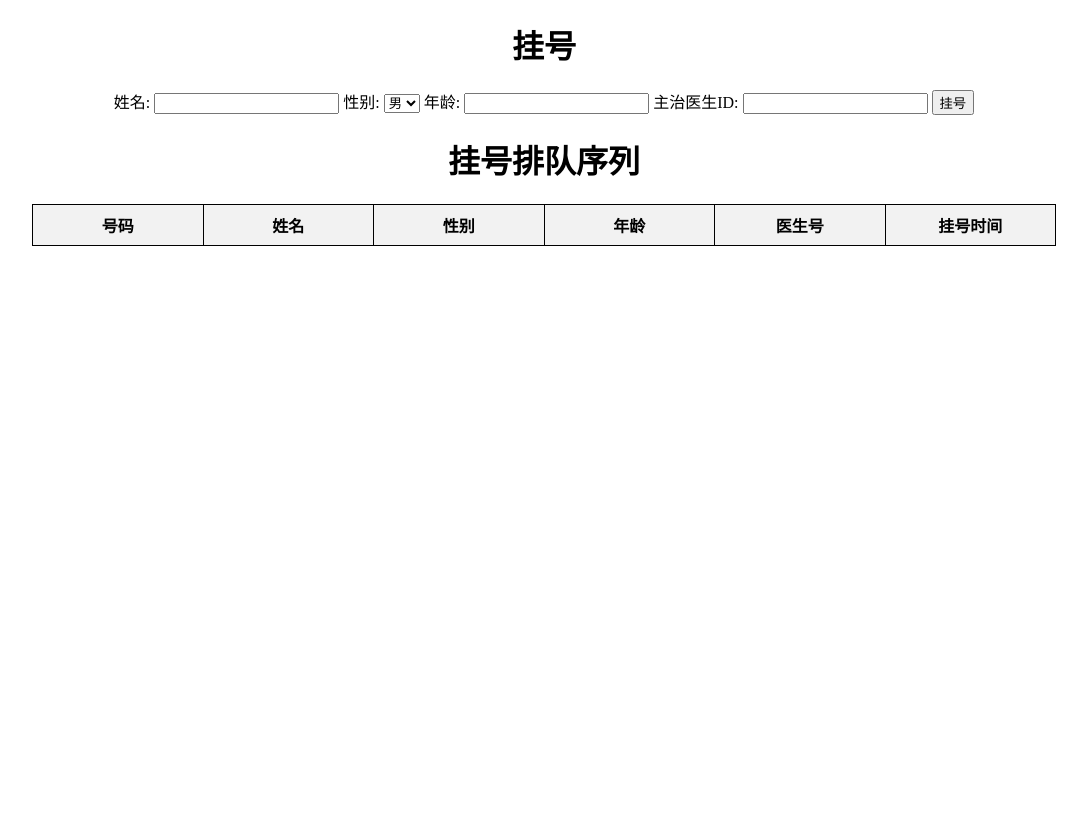
After one commit to uphome/His_system, a Flask app: page /Toll in a window 1280 px wide. The commit adds this page. Shown: the whole page, without its empty margins (96-1183 px from the left). Run offline with Flask 3, Linux system fonts and the light colour scheme; lists and menus that the app fills with data are empty.

Commit message:
挂号节点以及预览完成 同时优化了一下相关的界面

```diff
--- a/UserSet.py
+++ b/UserSet.py
@@ -22,7 +22,7 @@ def Getuser():
         # 获取所有记录
         rows = cursor.fetchall()
         # 数据预处理
-        login_dic = {'1':{},'2':{},'3':{},'4':{},'5':{}};
+        login_dic = {'0':{},'1':{},'2':{},'3':{},'4':{}};
         for row in rows:
            login_dic[row[2].strip()][row[0].strip()] = row[1].strip()
         # 1:收费人员 2:医生 3:检验科室人员 4:药房人员 5:系统超级用户
--- a/login.py
+++ b/login.py
@@ -18,25 +18,17 @@ def login():
             username = request.form['username']
             password = request.form['password']
             Kind = request.form['Kind']
-            cort = 1;
+            print(Kind)
 
             for index in Uer.keys():
                 if Kind == index:
                     for index1 in Uer[index].keys():
                         if index1 == username and Uer[index][index1] == password:
-                            cort = 0;
-                            if int(Kind) == 1:
-                                return redirect(url_for('toll_bp.Toll'))
-                            if int(Kind) == 2:
-                                return redirect(url_for('toll_bp.Doctor'))
-                            if int(Kind) == 3:
-                                return redirect(url_for('toll_bp.Inspection'))
-                            if int(Kind) == 4:
-                                return redirect(url_for('toll_bp.Pharmacy'))
-                            if int(Kind) == 5:
-                                return redirect(url_for('toll_bp.superuser'))
-            if cort:
-                flash("账户或密码错误 请重新输入")
+                            url_array=['toll_bp.Toll','toll_bp.Doctor','toll_bp.Inspection','toll_bp.Pharmacy','toll_bp.superuser']
+                            return redirect(url_for(url_array[int(Kind)]))
+
+
+            flash("账户或密码错误 请重新输入")
         if 'signup' in request.form:
             username = request.form['username']
             password = request.form['password']
--- /dev/null
+++ b/templates/Setorder.html
@@ -0,0 +1,111 @@
+<!DOCTYPE html>
+<html lang="en">
+<head>
+    <meta charset="UTF-8">
+    <title>Login</title>
+    <style>
+        .flash-messages li {
+            padding: 10px;
+            background-color: #f2dede;
+            color: #a94442;
+            margin-bottom: 5px;
+            border: 1px solid #ebccd1;
+            border-radius: 4px;
+        }
+            body, html {
+            height: 100%;
+            margin: 0;
+            padding: 0;
+            display: block; /* 或者不使用display属性，因为body默认就是block */
+        }
+
+        .container {
+            width: 100%; /* 容器宽度 */
+            text-align: center; /* 文本（在这个例子中用于子元素表格）居中 */
+            padding-top: 50px; /* 根据需要调整顶部内边距来移动表格 */
+        }
+
+        table {
+            width: 80%; /* 表格宽度 */
+            margin: 0 auto; /* 上下边距为0，左右自动调整实现水平居中 */
+            border-collapse: collapse;
+        }
+
+        th, td {
+            border: 1px solid black;
+            padding: 8px;
+            min-width: 80px;
+            text-align: center;
+        }
+
+        th {
+            background-color: #f2f2f2;
+        }
+
+    </style>
+    <!-- 引入jQuery库 -->
+    <script src="https://code.jquery.com/jquery-3.6.0.min.js"></script>
+    <script>
+        $(document).ready(function() {
+            // 设置定时器，在5秒后自动隐藏flash消息
+            setTimeout(function() {
+                $('.flash-messages').fadeOut(300); // 500毫秒内淡出
+            }, 1000); // 5秒后执行
+        });
+    </script>
+</head>
+<body>
+<div style="text-align: center;">
+    <h1>挂号</h1>
+    <form action="{{ url_for('toll_bp.Toll') }}" method="post">
+        <label for="username">姓名:</label>
+        <input id="username" name="username" required type="text">
+        <label for="gender">性别:</label>
+        <select id="gender" name="gender" required>
+            <option value="男">男</option>
+            <option value="女">女</option>
+        </select>
+        <label for="age">年龄:</label>
+        <input id="age" name="age" required type="text">
+        <label for="DoctorID">主治医生ID:</label>
+        <input id="DoctorID" name="DoctorID" required type="text">
+        <input name="Setorder" type="submit" value="挂号">
+    </form>
+        <h1>挂号排队序列</h1>
+        <table>
+            <tr>
+                <th>号码</th>
+                <th>姓名</th>
+                <th>性别</th>
+                <th>年龄</th>
+                <th>医生号</th>
+                <th>挂号时间</th>
+            </tr>
+            {% for item in data %}
+            <tr>
+                <td>{{ item.ID }}</td>
+                <td>{{ item.Name }}</td>
+                <td>{{ item.Gender }}</td>
+                <td>{{ item.Age }}</td>
+                <td>{{ item.DoctorId }}</td>
+                <td>{{ item.current_time }}</td>
+            </tr>
+            {% endfor %}
+        </table>
+
+</div>
+<!-- 修改flash消息的HTML结构，添加flash-messages类 -->
+<div class="flash-messages">
+    {% with messages = get_flashed_messages() %}
+    {% if messages %}
+    <ul>
+        {% for message in messages %}
+        <li>{{ message }}</li>
+        {% endfor %}
+    </ul>
+    {% endif %}
+    {% endwith %}
+</div>
+
+</body>
+</html>
```
Also changed, not shown: main.py (deleted, +0 -16 lines), templates/login.html (+10 -4 lines).
